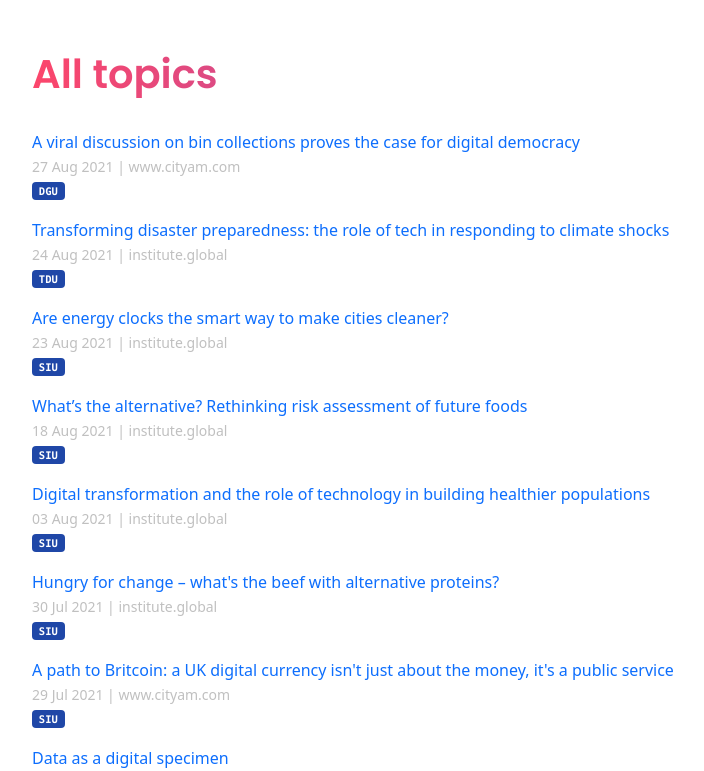
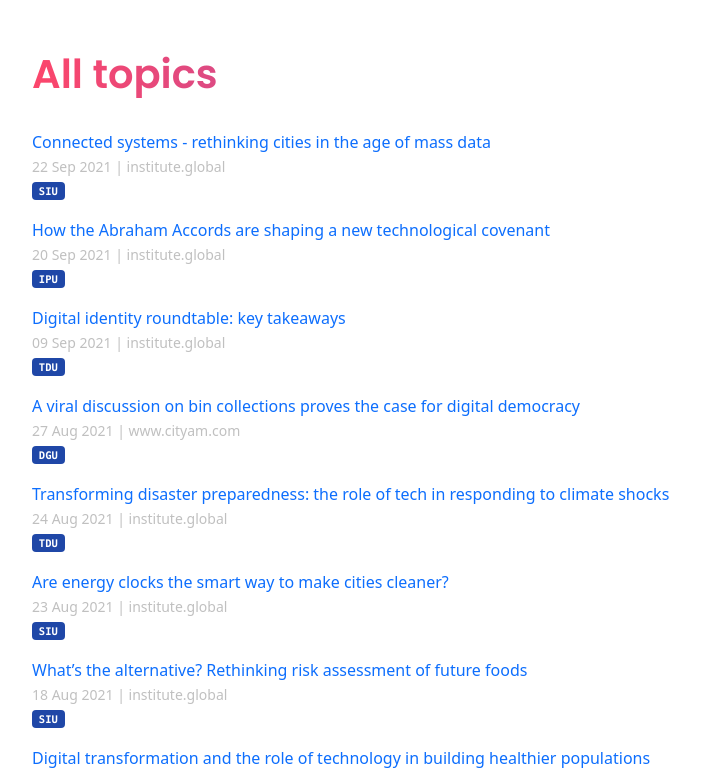
Before and after one commit to techpolicyio/techpolicyio.github.io, a Jekyll site: the page built from pages/home.md, in a window 1280 px wide and 900 px high, scrolled down 764 px, cut to the strip 129-900 px from the top of the window. Shown: the whole strip, without its empty margins (50-754 px from the left). Built offline with Jekyll 4.4.1, drawn with Linux system fonts in a browser that asks for light colours.

Commit message:
Update links.yml

```diff
--- a/_data/links.yml
+++ b/_data/links.yml
@@ -920,3 +920,15 @@
   url: https://www.cityam.com/viral-discussion-bin-collections-binspace-digital-democracy/
   date: 2021-08-27
   unit: dgu
+- title: "Connected systems - rethinking cities in the age of mass data"
+  url: https://institute.global/policy/connected-systems-rethinking-cities-age-mass-data
+  date: 2021-09-22
+  unit: siu
+- title: "How the Abraham Accords are shaping a new technological covenant"
+  url: https://institute.global/policy/how-abraham-accords-are-shaping-new-technological-covenant
+  date: 2021-09-20
+  unit: ipu
+- title: "Digital identity roundtable: key takeaways "
+  url: https://institute.global/policy/digital-identity-roundtable-key-takeaways-0
+  date: 2021-09-09
+  unit: tdu
```
